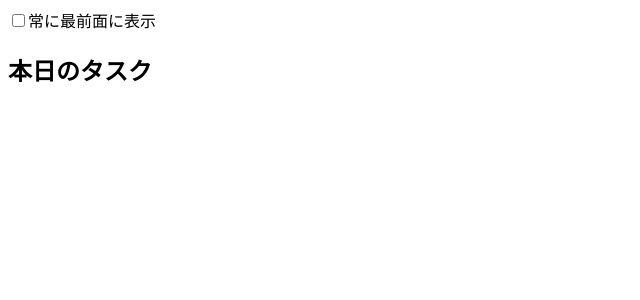
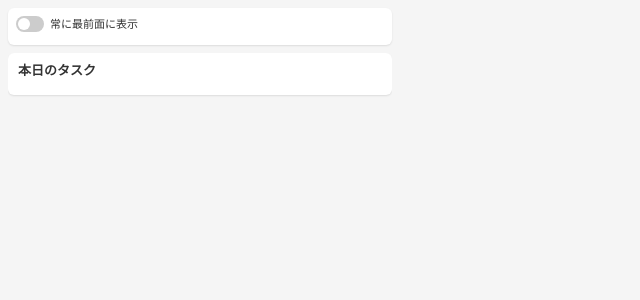
Before and after one commit to sho-uver/task_management, a React app: page / in a window 1280 px wide. Shown: the top 300 px of the page, without its empty margins (0-640 px from the left). Built offline with nearby package versions, Linux system fonts and the light colour scheme.

Commit message:
[AI]ヘッダー部分の実装,タスクアイテムの実装

```diff
--- a/src/renderer/index.js
+++ b/src/renderer/index.js
@@ -1,6 +1,7 @@
 import React from 'react';
 import { createRoot } from 'react-dom/client';
 import App from './App';
+import './styles/main.css';
 
 const container = document.getElementById('root');
 const root = createRoot(container);
--- /dev/null
+++ b/src/renderer/styles/main.css
@@ -0,0 +1,215 @@
+/* 基本スタイル */
+:root {
+    --primary-color: #2196F3;
+    --secondary-color: #FFC107;
+    --success-color: #4CAF50;
+    --danger-color: #F44336;
+    --text-color: #333;
+    --background-color: #f5f5f5;
+    --card-background: #ffffff;
+    --border-radius: 6px;
+    --spacing: 8px;
+}
+
+* {
+    margin: 0;
+    padding: 0;
+    box-sizing: border-box;
+}
+
+body {
+    font-family: 'Segoe UI', 'Yu Gothic UI', sans-serif;
+    background-color: var(--background-color);
+    color: var(--text-color);
+    line-height: 1.4;
+    font-size: 12px;
+}
+
+/* アプリケーションコンテナ */
+.app-container {
+    width: 400px;
+    height: 400px;
+    margin: 0;
+    padding: var(--spacing);
+    display: flex;
+    flex-direction: column;
+}
+
+/* ヘッダー */
+.app-header {
+    background-color: var(--card-background);
+    padding: var(--spacing);
+    border-radius: var(--border-radius);
+    margin-bottom: var(--spacing);
+    box-shadow: 0 1px 2px rgba(0,0,0,0.1);
+}
+
+/* トグルスイッチ */
+.toggle-switch {
+    display: inline-flex;
+    align-items: center;
+    cursor: pointer;
+    font-size: 11px;
+}
+
+.toggle-switch input {
+    display: none;
+}
+
+.slider {
+    width: 28px;
+    height: 16px;
+    background-color: #ccc;
+    border-radius: 16px;
+    position: relative;
+    margin-right: 6px;
+    transition: 0.3s;
+}
+
+.slider:before {
+    content: '';
+    position: absolute;
+    width: 12px;
+    height: 12px;
+    border-radius: 50%;
+    background-color: white;
+    top: 2px;
+    left: 2px;
+    transition: 0.3s;
+}
+
+input:checked + .slider {
+    background-color: var(--primary-color);
+}
+
+input:checked + .slider:before {
+    transform: translateX(12px);
+}
+
+/* メインコンテンツ */
+.main-content {
+    flex: 1;
+    overflow-y: auto;
+}
+
+/* タスクリスト */
+.task-list {
+    background-color: var(--card-background);
+    padding: var(--spacing);
+    border-radius: var(--border-radius);
+    box-shadow: 0 1px 2px rgba(0,0,0,0.1);
+}
+
+.task-list h2 {
+    font-size: 13px;
+    margin-bottom: 8px;
+    padding-left: 2px;
+}
+
+/* タスクアイテム */
+.task-item {
+    border: 1px solid #eee;
+    border-radius: var(--border-radius);
+    padding: 4px 6px;
+    margin-bottom: 4px;
+    transition: 0.3s;
+    display: flex;
+    align-items: center;
+    justify-content: space-between;
+    gap: 8px;
+    min-height: 32px;
+}
+
+.task-item:hover {
+    box-shadow: 0 2px 8px rgba(0,0,0,0.1);
+}
+
+.task-item.active {
+    border-color: var(--primary-color);
+}
+
+.task-content {
+    flex: 1;
+    display: flex;
+    align-items: center;
+    gap: 8px;
+    min-width: 0;
+}
+
+.task-status {
+    padding: 2px 6px;
+    border-radius: 10px;
+    font-size: 0.9em;
+    white-space: nowrap;
+    min-width: 52px;
+    text-align: center;
+}
+
+.task-status.not-started {
+    background-color: #eee;
+}
+
+.task-status.in-progress {
+    background-color: var(--primary-color);
+    color: white;
+}
+
+.task-title {
+    font-size: 1em;
+    flex: 1;
+    white-space: nowrap;
+    overflow: hidden;
+    text-overflow: ellipsis;
+}
+
+.task-time {
+    display: flex;
+    align-items: center;
+    gap: 2px;
+    color: #666;
+    font-size: 0.9em;
+    font-family: monospace;
+    white-space: nowrap;
+    min-width: 120px;
+}
+
+.task-time .separator {
+    color: #999;
+    margin: 0 2px;
+}
+
+.task-controls {
+    display: flex;
+    gap: 4px;
+    flex-shrink: 0;
+}
+
+.task-controls button {
+    padding: 2px 6px;
+    border: none;
+    border-radius: 3px;
+    cursor: pointer;
+    transition: 0.3s;
+    font-size: 11px;
+    min-width: 52px;
+}
+
+.start-btn {
+    background-color: var(--primary-color);
+    color: white;
+}
+
+.pause-btn {
+    background-color: var(--secondary-color);
+    color: var(--text-color);
+}
+
+.complete-btn {
+    background-color: var(--success-color);
+    color: white;
+}
+
+.complete-btn[disabled] {
+    background-color: #ccc;
+    cursor: not-allowed;
+}
```
Also changed, not shown: src/renderer/components/TaskItem.js (added, +41 -0 lines), 1 other file (tests, documents, lock files or other folders).
